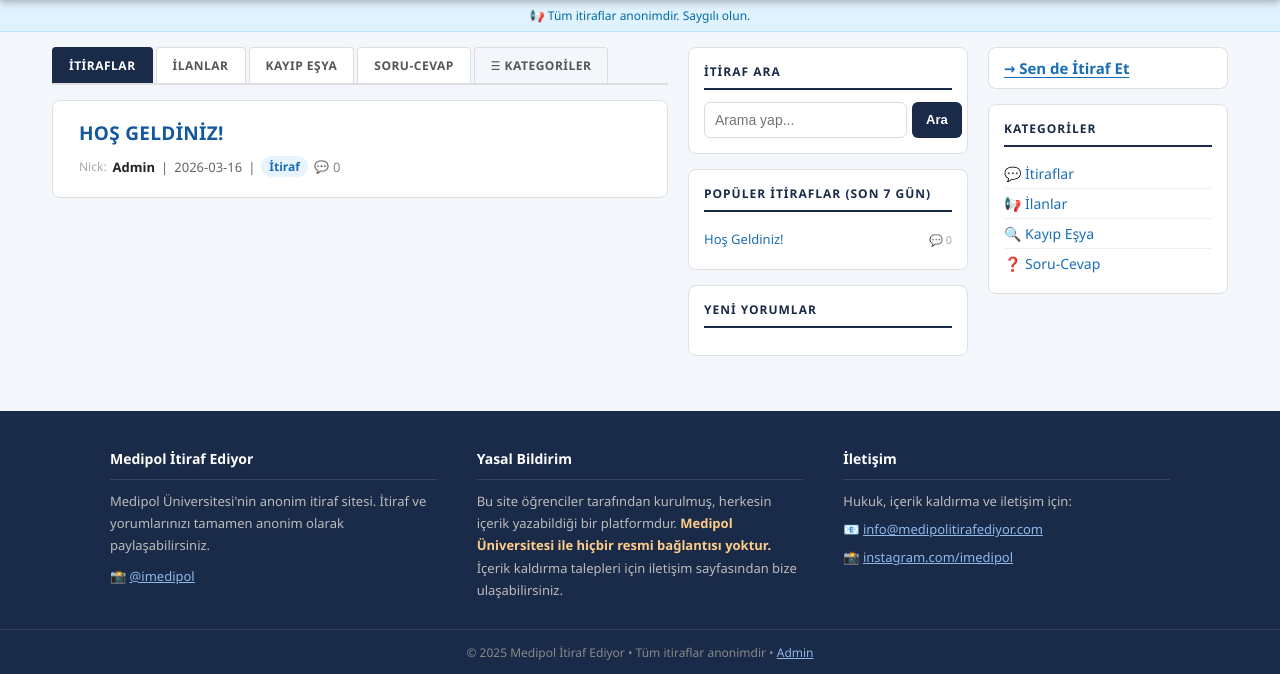
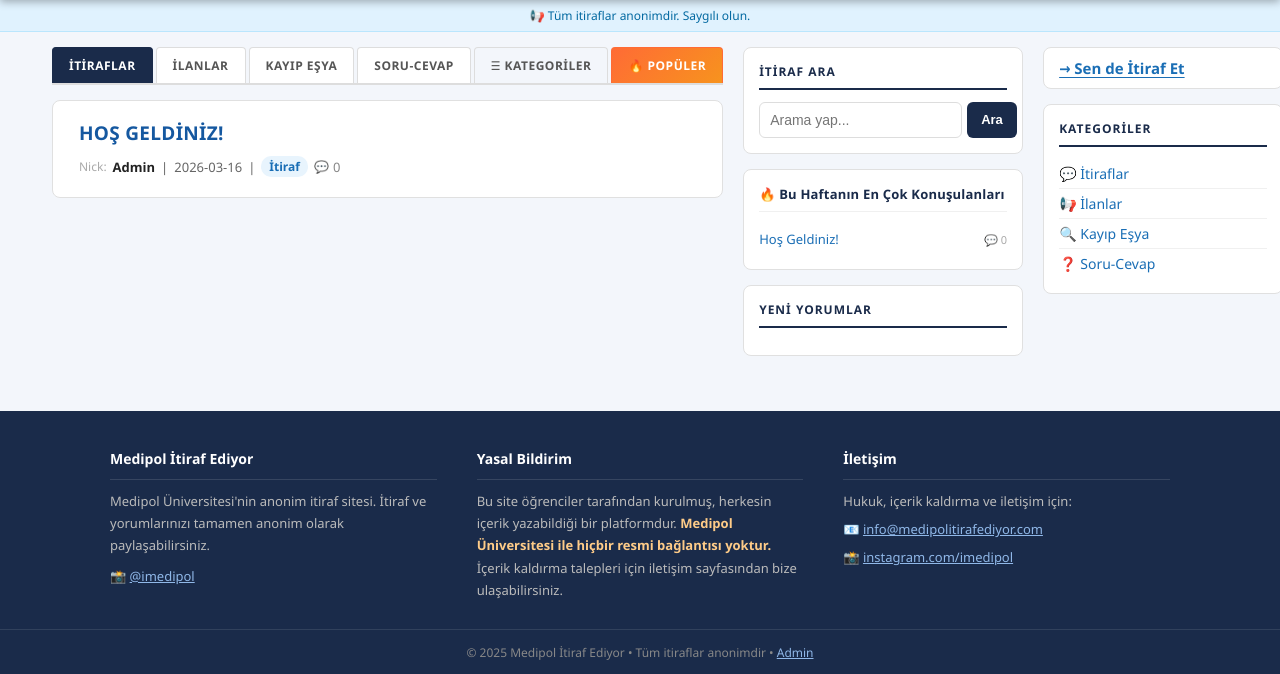
Before and after one commit to medipolitiraf/medipol-itiraf, a Flask app: page / in a window 1280 px wide. Shown: the part 86-760 px from the top of the page. Run offline with Flask 3, Linux system fonts and the light colour scheme; data comes from the database, SQL or seed files in the repository; data that the repository does not hold is empty.

Commit message:
Popüler tab butonu ve çekici başlık eklendi, smooth scroll ile kaydırma

```diff
--- a/static/css/style.css
+++ b/static/css/style.css
@@ -363,6 +363,32 @@ nav a.itiraf-btn:hover { background: #0284c7; }
     background: none;
     cursor: pointer;
     font-family: inherit;
+}
+
+.populer-tab-btn {
+    background: linear-gradient(135deg, #ff6b35, #f7931e);
+    color: #fff !important;
+    border-color: #ff6b35;
+    font-weight: 600;
+}
+
+.populer-tab-btn:hover {
+    background: linear-gradient(135deg, #e55a22, #e0820f);
+    color: #fff !important;
+}
+
+.populer-kart {
+    border-top: 3px solid #ff6b35;
+}
+
+.populer-baslik {
+    font-size: 13px;
+    font-weight: 700;
+    color: #1a2b4a;
+    margin-bottom: 12px;
+    padding-bottom: 8px;
+    border-bottom: 1px solid #f0f0f0;
+    letter-spacing: 0.2px;
 }
 
 .kateg-panel {
--- a/templates/index.html
+++ b/templates/index.html
@@ -14,6 +14,7 @@
             <a href="/?kategori=kayip" class="tab-btn {{ 'active' if kategori == 'kayip' }}">Kayıp Eşya</a>
             <a href="/?kategori=soru" class="tab-btn {{ 'active' if kategori == 'soru' }}">Soru-Cevap</a>
             <button class="tab-btn kateg-tab-btn {{ 'active' if filtre }}" onclick="toggleKategoriPanel()" id="kategTabBtn">☰ Kategoriler</button>
+            <a href="#populer-bolum" class="tab-btn populer-tab-btn" onclick="smoothScrollToPopuler(event)">🔥 Popüler</a>
         </div>
 
         <!-- KATEGORİ PANEL -->
@@ -28,6 +29,11 @@
         function toggleKategoriPanel() {
             var panel = document.getElementById('kategPanel');
             panel.style.display = (panel.style.display === 'flex' || getComputedStyle(panel).display === 'flex') ? 'none' : 'flex';
+        }
+        function smoothScrollToPopuler(e) {
+            e.preventDefault();
+            var el = document.getElementById('populer-bolum');
+            if (el) el.scrollIntoView({ behavior: 'smooth', block: 'start' });
         }
         </script>
 
@@ -93,8 +99,8 @@
         </div>
 
         <!-- POPÜLER İTİRAFLAR -->
-        <div class="sidebar-card">
-            <div class="sidebar-title">Popüler İtiraflar (Son 7 Gün)</div>
+        <div class="sidebar-card populer-kart" id="populer-bolum">
+            <div class="populer-baslik">🔥 Bu Haftanın En Çok Konuşulanları</div>
             {% if populer %}
             <ul class="populer-liste">
                 {% for p in populer %}
```
